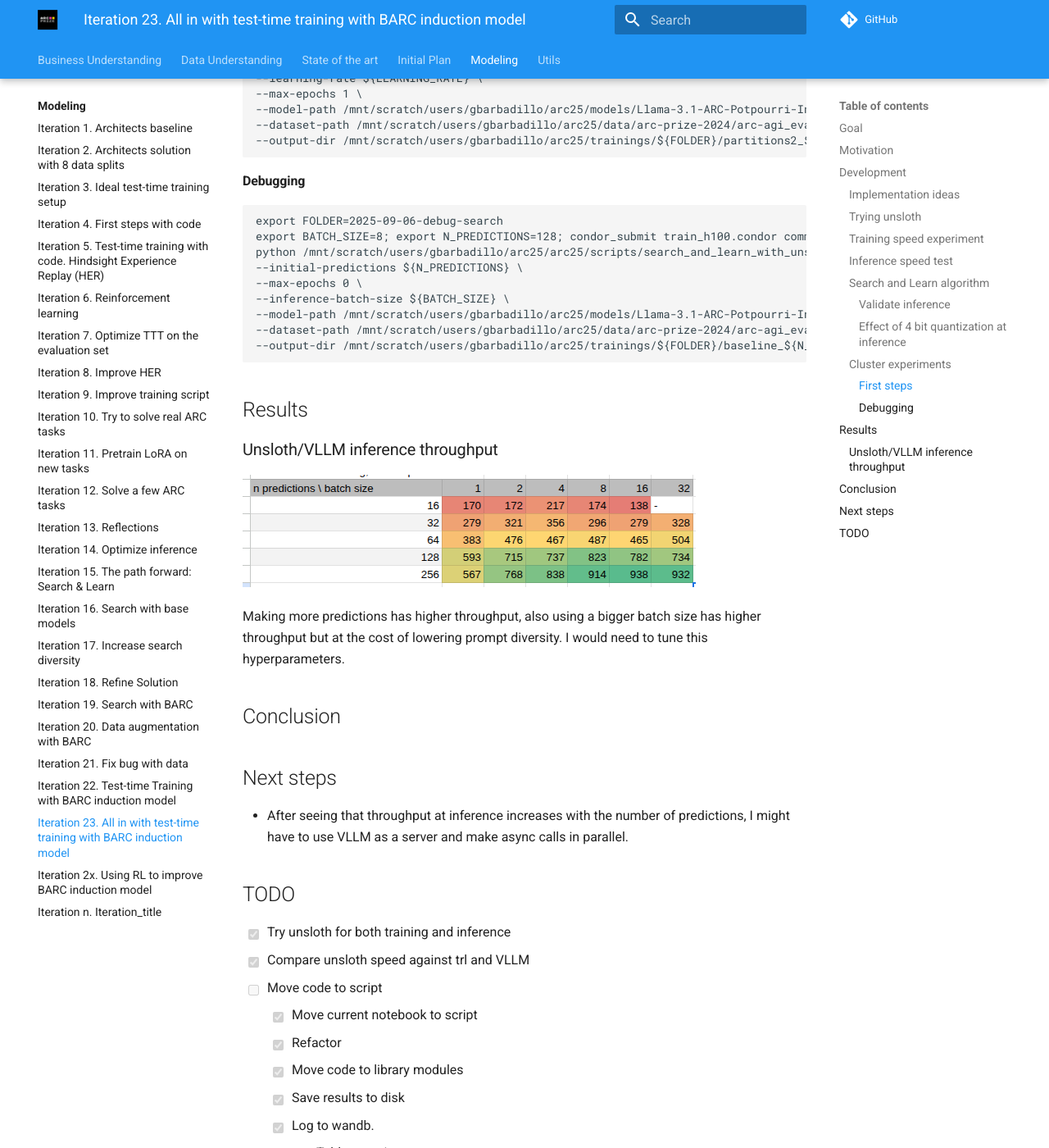
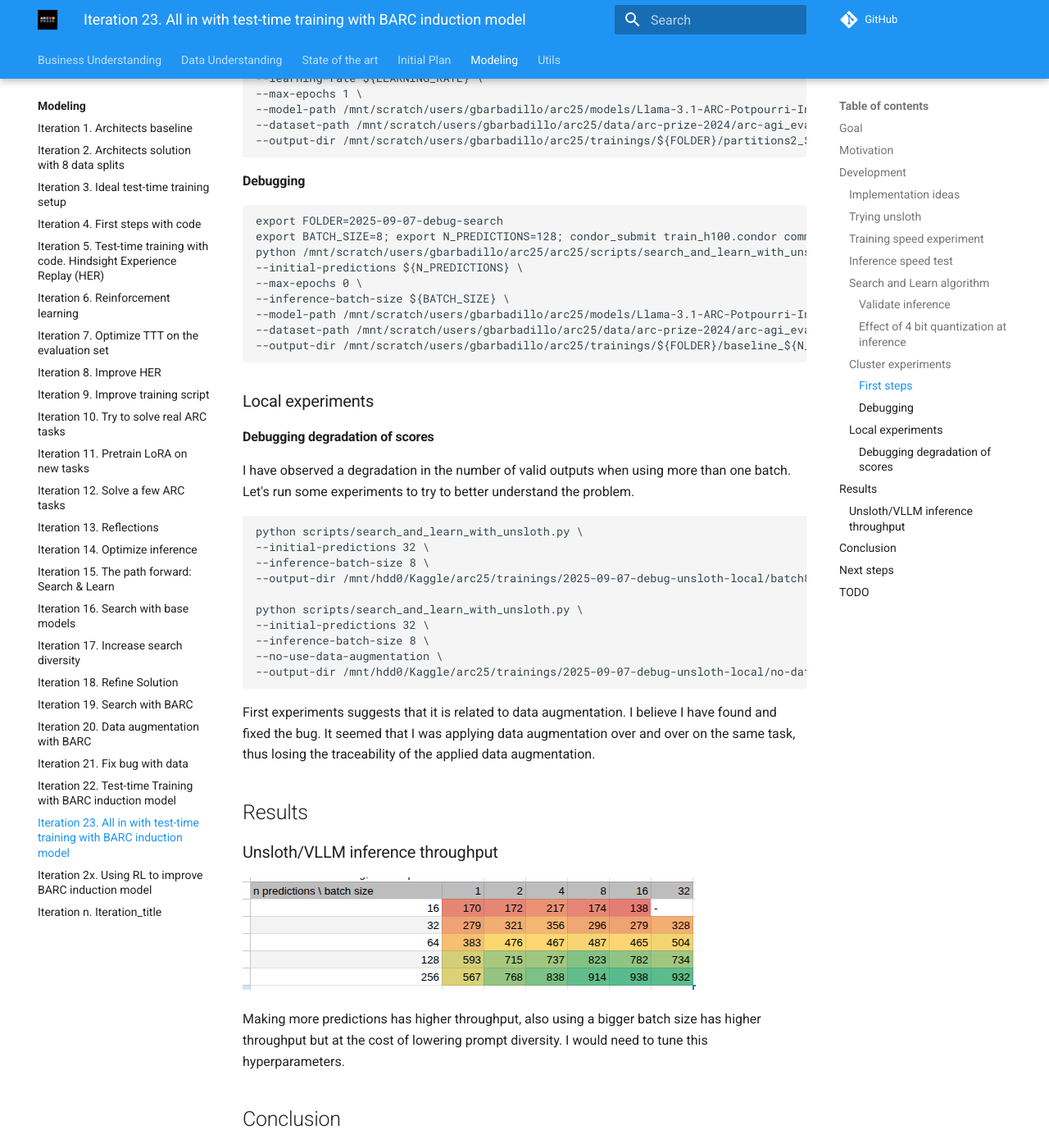
Before and after one commit to ironbar/arc25, an MkDocs documentation site: the page built from docs/modeling/Iteration_23_ttt_BARC_v2.md, in a window 1280 px wide and 1400 px high, scrolled down 4840 px. Shown: the whole window at 82% size. Built offline with MkDocs 1.6.1 and Material for MkDocs 9.7.7, drawn with Linux system fonts in a browser that asks for light colours; comment, search, counter and statistics services are not loaded.

Commit message:
probably found the bug

````diff
--- a/docs/modeling/Iteration_23_ttt_BARC_v2.md
+++ b/docs/modeling/Iteration_23_ttt_BARC_v2.md
@@ -221,7 +221,7 @@ python /mnt/scratch/users/gbarbadillo/arc25/arc25/scripts/search_and_learn_with_
 #### Debugging
 
 ```bash
-export FOLDER=2025-09-06-debug-search
+export FOLDER=2025-09-07-debug-search
 export BATCH_SIZE=8; export N_PREDICTIONS=128; condor_submit train_h100.condor command="
 python /mnt/scratch/users/gbarbadillo/arc25/arc25/scripts/search_and_learn_with_unsloth.py \
 --initial-predictions ${N_PREDICTIONS} \
@@ -231,6 +231,30 @@ python /mnt/scratch/users/gbarbadillo/arc25/arc25/scripts/search_and_learn_with_
 --dataset-path /mnt/scratch/users/gbarbadillo/arc25/data/arc-prize-2024/arc-agi_evaluation_challenges.json \
 --output-dir /mnt/scratch/users/gbarbadillo/arc25/trainings/${FOLDER}/baseline_${N_PREDICTIONS}preds_${BATCH_SIZE}batch" -append request_gpus=1 -append request_cpus=16
 ```
+
+### Local experiments
+
+#### Debugging degradation of scores
+
+I have observed a degradation in the number of valid outputs when using more than one batch. Let's run
+some experiments to try to better understand the problem.
+
+```bash
+python scripts/search_and_learn_with_unsloth.py \
+--initial-predictions 32 \
+--inference-batch-size 8 \
+--output-dir /mnt/hdd0/Kaggle/arc25/trainings/2025-09-07-debug-unsloth-local/batch8
+
+python scripts/search_and_learn_with_unsloth.py \
+--initial-predictions 32 \
+--inference-batch-size 8 \
+--no-use-data-augmentation \
+--output-dir /mnt/hdd0/Kaggle/arc25/trainings/2025-09-07-debug-unsloth-local/no-data-augmentation-batch8-b
+```
+
+First experiments suggests that it is related to data augmentation.
+I believe I have found and fixed the bug. It seemed that I was applying data augmentation
+over and over on the same task, thus losing the traceability of the applied data augmentation.
 
 ## Results
 
````
Also changed, not shown: 1 other file.
